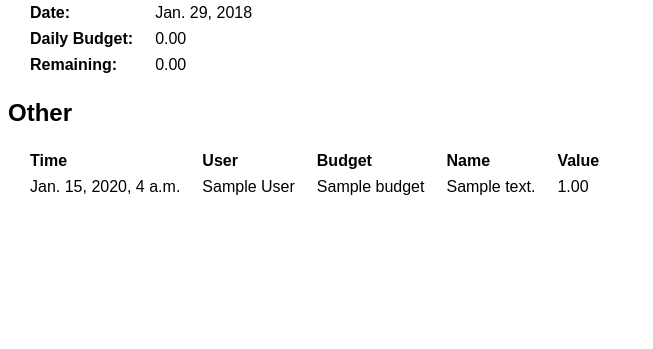
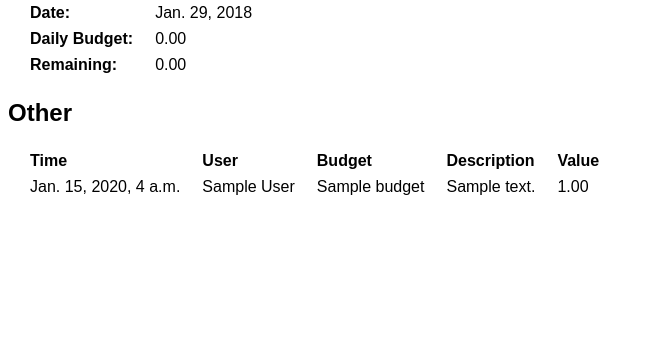
Before and after one commit to chase-ramsey/budgethound, a Django app: page /account/ in a window 1280 px wide. Shown: the part 117-466 px from the top of the page, without its empty margins (0-653 px from the left). Run offline with Django 3.2, Linux system fonts and the light colour scheme; a user stored in the database is signed in; tables that the repository leaves empty hold one stand-in row (values such as "Sample post"); parts of the project's set-up code (start-up, migrations or seed data) failed here and were passed over.

Commit message:
Fix column name

```diff
--- a/templates/account/index.html
+++ b/templates/account/index.html
@@ -27,7 +27,7 @@
                     <th>Time</th>
                     <th>User</th>
                     <th>Budget</th>
-                    <th>Name</th>
+                    <th>Description</th>
                     <th>Value</th>
                 </tr>
             </thead>
@@ -50,7 +50,7 @@
                     <th>Time</th>
                     <th>User</th>
                     <th>Budget</th>
-                    <th>Name</th>
+                    <th>Description</th>
                     <th>Value</th>
                 </tr>
             </thead>
```
